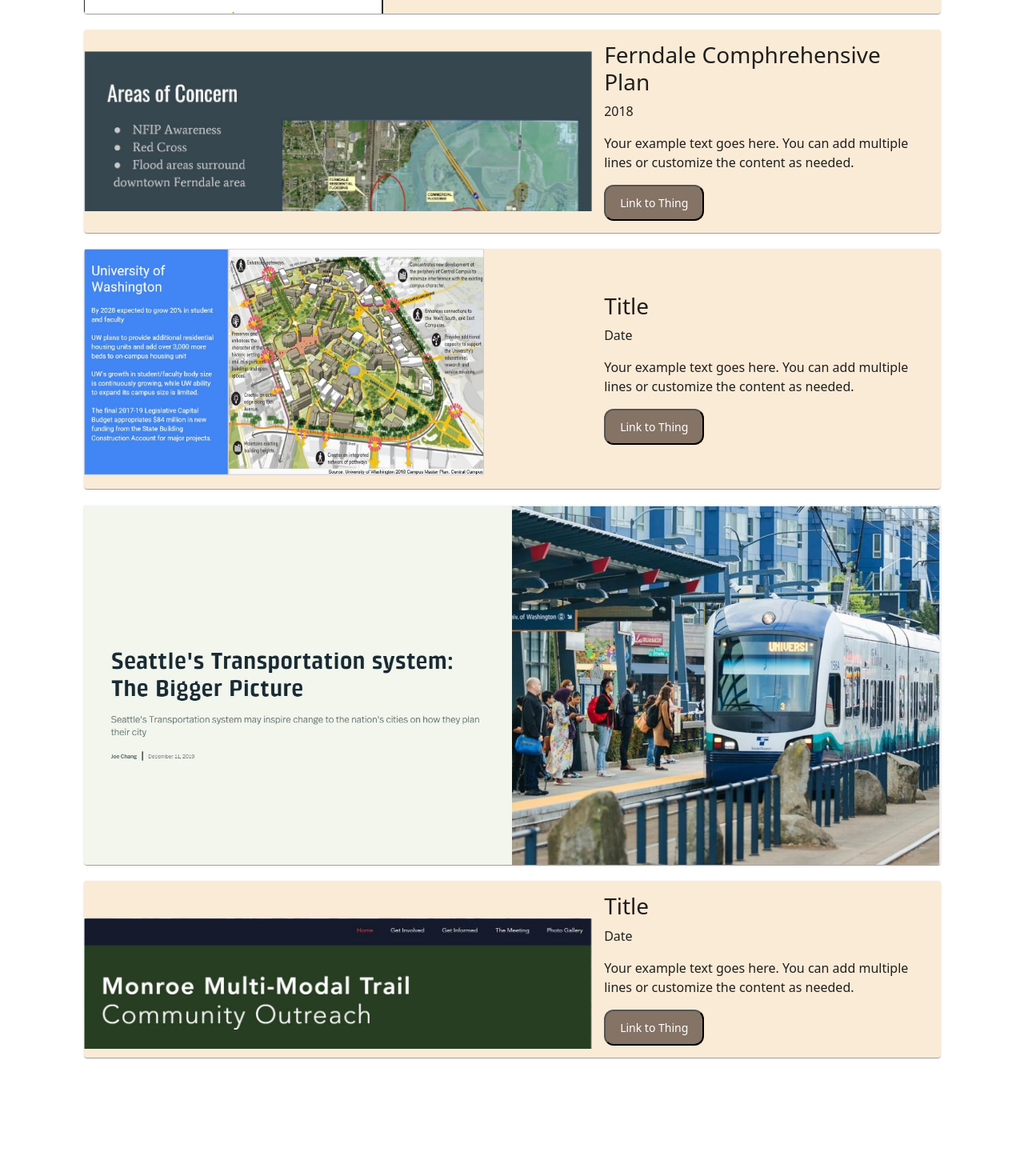
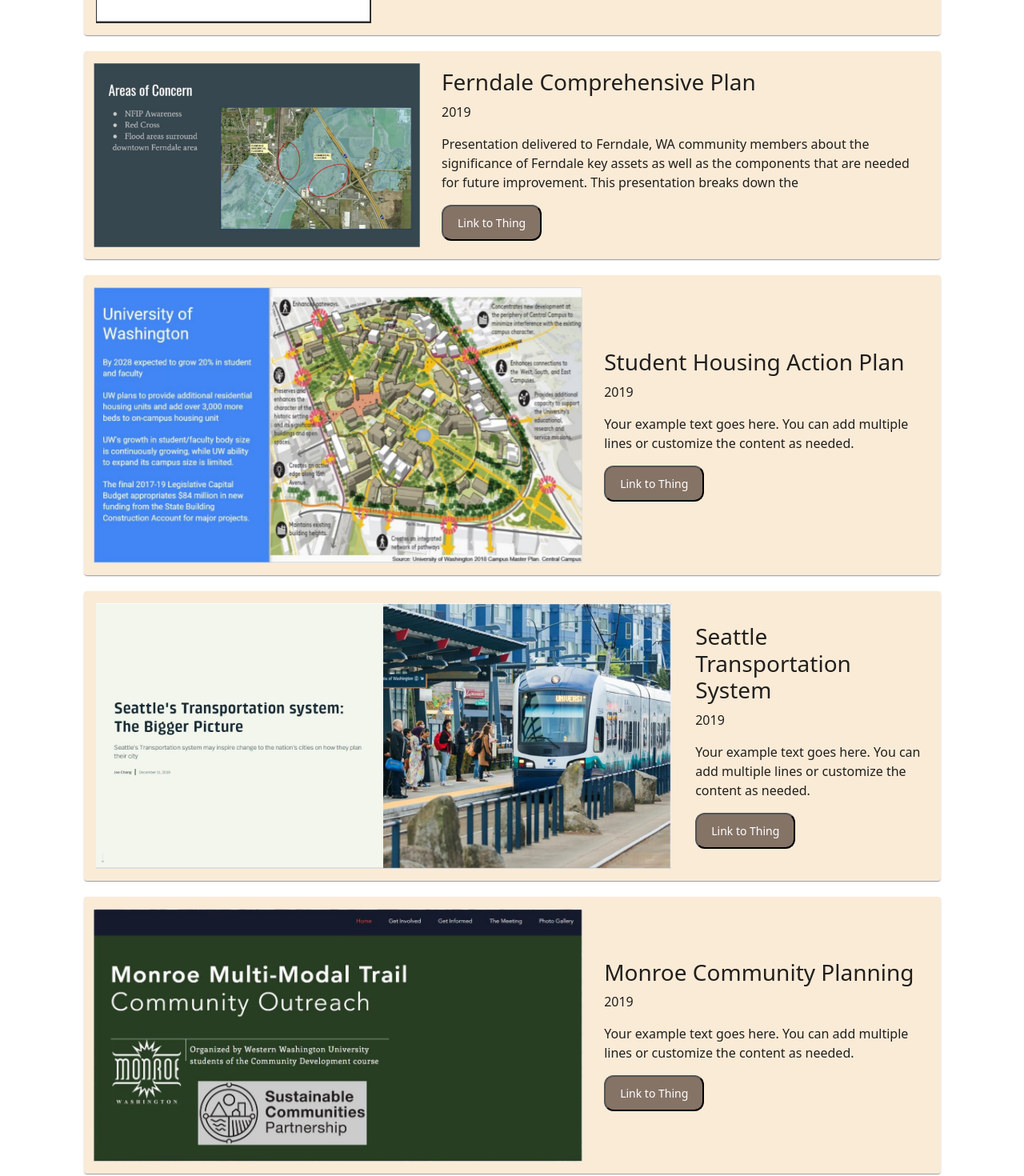
Before and after one commit to josephachang02/PortfolioApp, a React (Vite) app: page /UrbanPlanning in a window 1280 px wide. Shown: the part 1220-2690 px from the top of the page at 80% size. Built offline with nearby package versions, Linux system fonts and the light colour scheme.

Commit message:
up page working, need to add context and changes

```diff
--- a/src/pages/UrbanPlanning/UrbanPlanning.jsx
+++ b/src/pages/UrbanPlanning/UrbanPlanning.jsx
@@ -71,9 +71,9 @@
 
   <FerndaleCarousel />
 <div className="TextCard">
-<h3>Ferndale Comphrehensive Plan</h3>
-<p>2018</p>
-<p>Your example text goes here. You can add multiple lines or customize the content as needed.</p>
+<h3>Ferndale Comprehensive Plan</h3>
+<p>2019</p>
+<p>Presentation delivered to Ferndale, WA community members about the significance of Ferndale key assets as well as the components that are needed for future improvement. This presentation breaks down the </p>
 <button className ="button">Link to Thing</button>
 </div>
 </CardContent>
@@ -82,8 +82,8 @@
 <CardContent class = "content">
   <HAPCarousel />
 <div className="TextCard">
-<h3>Title</h3>
-<p>Date</p>
+<h3>Student Housing Action Plan</h3>
+<p>2019</p>
 <p>Your example text goes here. You can add multiple lines or customize the content as needed.</p>
 <button className ="button">Link to Thing</button>
 </div>
@@ -108,8 +108,8 @@
 <CardContent class = "content">
   <MonroeCarousel />
 <div className="TextCard">
-<h3>Title</h3>
-<p>Date</p>
+<h3>Monroe Community Planning</h3>
+<p>2019</p>
 <p>Your example text goes here. You can add multiple lines or customize the content as needed.</p>
 <button className ="button">Link to Thing</button>
 </div>
--- a/src/pages/UrbanPlanning/ferndale.jsx
+++ b/src/pages/UrbanPlanning/ferndale.jsx
@@ -34,19 +34,18 @@
     };
 
     return (
-      <Container style={{ overflow: "hidden", height: "200px", position: "relative" }}>
+      <Container >
         <Row className="justify-content-center">
-          <Col xs={12} md={8} lg={6}>
-            <div id="Carousel">
+          <Col>
+            <div id="Carousel" >
               <Carousel activeIndex={index} onSelect={handleSelect} controls={false}
-            indicators={false} style={{ position: "absolute", top: 0, left: 0, right: 0, bottom: 0, }}>
+            indicators={false}  >
                 {data.map((slide, i) => (
-                  <Carousel.Item key={i} style={{ position: "relative", height: "100%" }}>
+                  <Carousel.Item key={i} style={{ position: "relative", height: "100%" ,minHeight: "100%"}}>
                     <img
-                      className="d-block w-100"
                       src={slide.image}
                       alt="slider image"
-                      style={{ objectFit: "cover" , height: "100%" }}
+                      style={{ objectFit: "contain", width: "100%", height:"110%",}}
                     />
                   </Carousel.Item>
                 ))}
--- a/src/pages/UrbanPlanning/hap.jsx
+++ b/src/pages/UrbanPlanning/hap.jsx
@@ -34,19 +34,18 @@
     };
 
     return (
-      <Container style={{ overflow: "hidden", height: "300px", position: "relative" }}>
+      <Container >
         <Row className="justify-content-center">
-          <Col xs={12} md={8} lg={6} >
-            <div id="Carousel">
+          <Col>
+            <div id="Carousel" >
               <Carousel activeIndex={index} onSelect={handleSelect} controls={false}
-            indicators={false} style={{ position: "absolute", top: 0, left: 0, right: 0, bottom: 0, }} >
+            indicators={false}  >
                 {data.map((slide, i) => (
-                  <Carousel.Item key={i} style={{ position: "relative", height: "100%", width: "100%" }}>
+                  <Carousel.Item key={i} style={{ position: "relative", height: "100%" ,minHeight: "100%"}}>
                     <img
-
                       src={slide.image}
                       alt="slider image"
-                      style={{ objectFit: "contain", minHeight: "200px", maxHeight: "320px", width: "500px", minWidth: "300px"}}
+                      style={{ objectFit: "contain", width: "100%", height:"110%",}}
                     />
                   </Carousel.Item>
                 ))}
--- a/src/pages/UrbanPlanning/index.css
+++ b/src/pages/UrbanPlanning/index.css
@@ -13,8 +13,8 @@
   flex-wrap: wrap;
   width: 100%;
   margin: 10px;
-  margin-bottom: 15px;
-  min-height: 2400px;
+  margin-bottom: 75px;
+  min-height: 100%;
   overflow: auto;
   flex-direction: column;
   align-items: center;
@@ -24,7 +24,6 @@
   width: 85%; /* 50% width with space between */
   margin-bottom: 20px;
   background-color: antiquewhite;
-  max-height: 450px;
 }
 
 .content {
@@ -110,11 +109,9 @@
 
 @media (min-width: 815px) {
   .image {
-    max-width: 100%; /* Adjust image width to fit container */
-    width: 100%; /* Make sure image takes up full width of container */
-    height: 100%; /* Make sure image takes up full height of container */
-    object-fit: contain !important;
+    height: 100%;
     border-color: rgb(77, 77, 77);
+    padding:15px;
   }
 }
 
--- a/src/pages/UrbanPlanning/monroe.jsx
+++ b/src/pages/UrbanPlanning/monroe.jsx
@@ -42,19 +42,18 @@
     };
 
     return (
-      <Container style={{ overflow: "hidden", height: "200px", position: "relative" }}>
+      <Container >
         <Row className="justify-content-center">
-          <Col >
-            <div id="Carousel">
+          <Col>
+            <div id="Carousel" >
               <Carousel activeIndex={index} onSelect={handleSelect} controls={false}
-            indicators={false} style={{ position: "absolute", top: 0, left: 0, right: 0, bottom: 0, }}>
+            indicators={false}  >
                 {data.map((slide, i) => (
-                  <Carousel.Item key={i} style={{ position: "relative", height: "100%" }}>
+                  <Carousel.Item key={i} style={{ position: "relative", height: "100%" ,minHeight: "100%"}}>
                     <img
-                      className="d-block w-100"
                       src={slide.image}
                       alt="slider image"
-                      style={{ objectFit: "contain", minHeight: "400px", width: "100%" }}
+                      style={{ objectFit: "contain", width: "100%", height:"110%",}}
                     />
                   </Carousel.Item>
                 ))}
```
